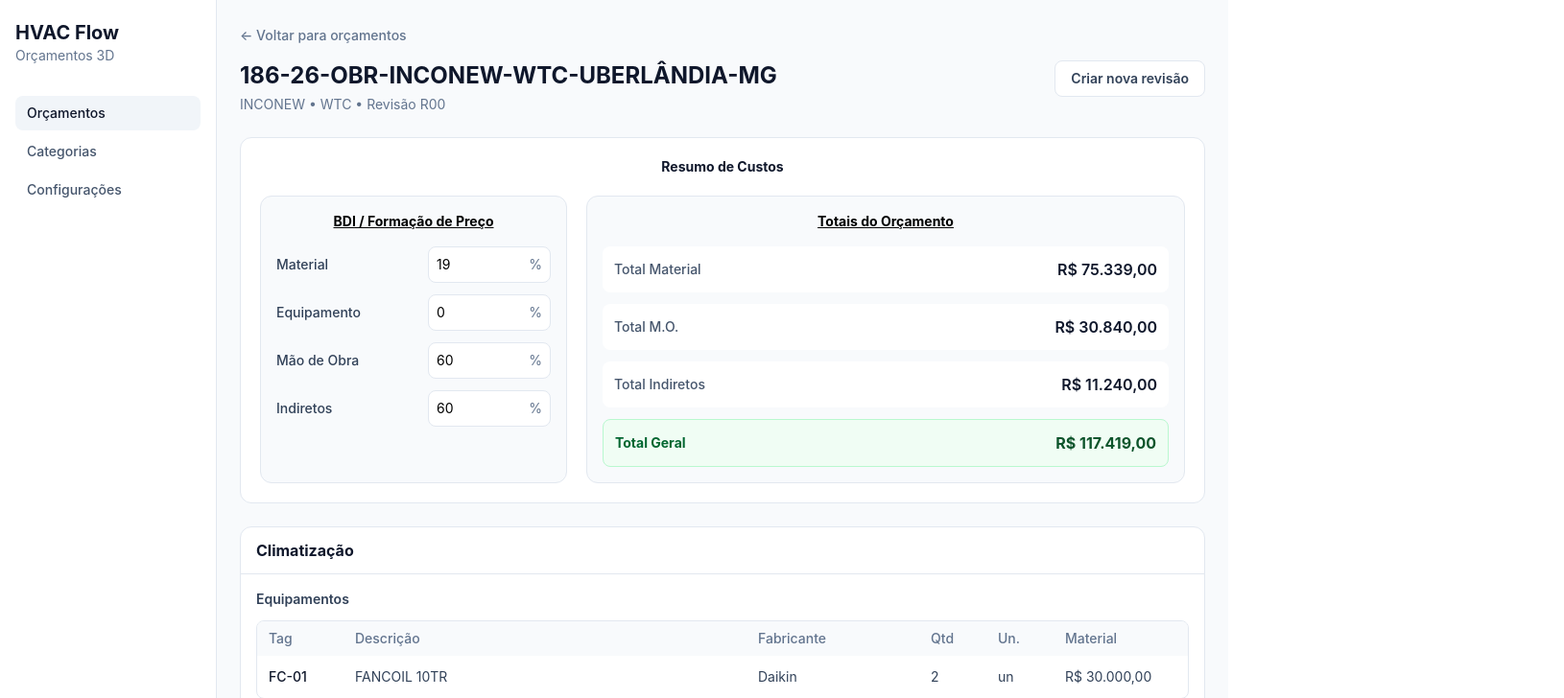
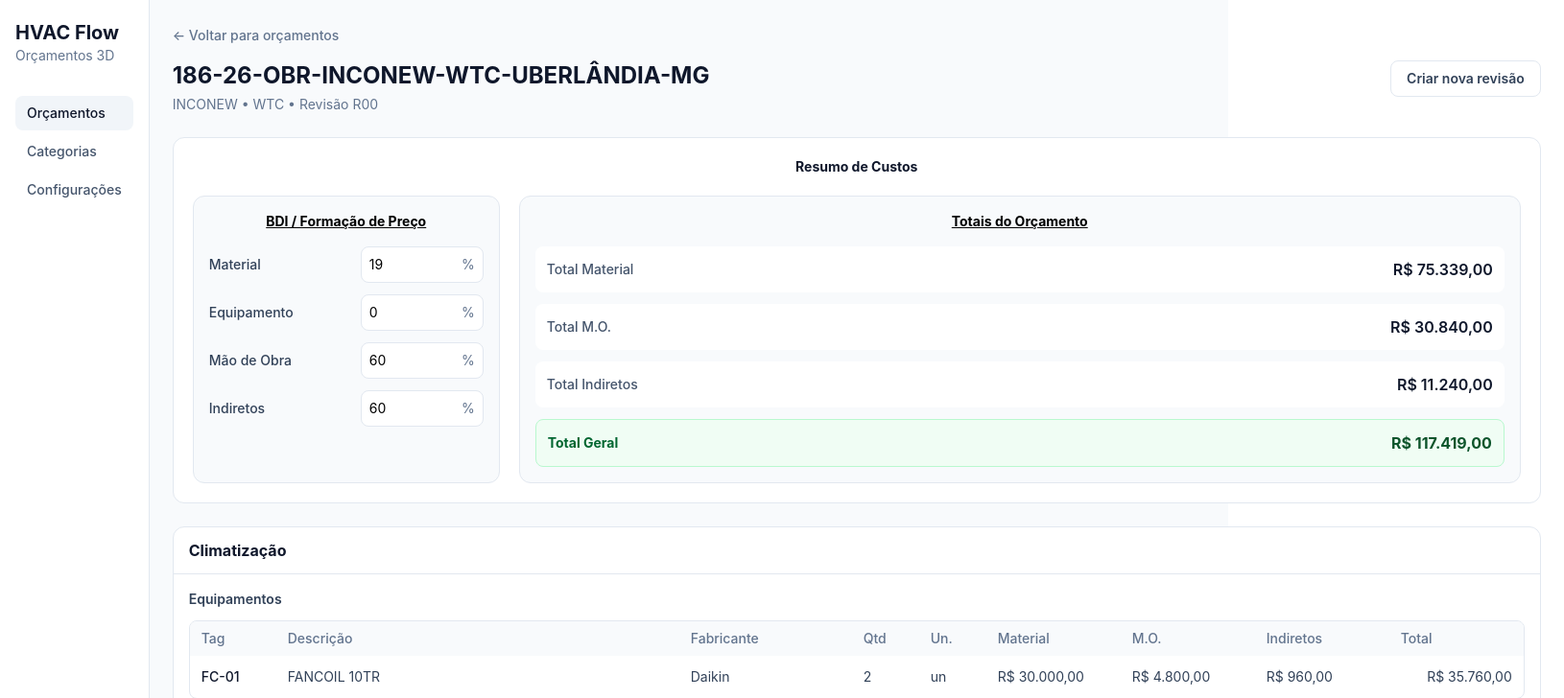
Before and after one commit to olavodario/HVAC-FLOW, a React (Vite) app in the folder frontend/: page / in a window 1280 px wide. Both pictures are taken after a click on the element 768 px from the left and 175 px from the top of the page. Shown: the top 728 px of the page at 96% size, 1630 px wide, since content can reach past the window. Built offline with nearby package versions, Linux system fonts and the light colour scheme.

Commit message:
feat: adjust table layout and alignment for item details in ItensPorCategoria component

```diff
--- a/frontend/src/components/ItensPorCategoria.tsx
+++ b/frontend/src/components/ItensPorCategoria.tsx
@@ -42,16 +42,16 @@ export function ItensPorCategoria({ orcamento }: ItensPorCategoriaProps) {
                         <th className="w-[70px] px-3 py-2 font-medium">Qtd</th>
                         <th className="w-[70px] px-3 py-2 font-medium">Un.</th>
                         <th className="w-[140px] px-3 py-2 font-medium">Material</th>
-                        <th className="px-3 py-2 font-medium">M.O.</th>
-                        <th className="px-3 py-2 font-medium">Indiretos</th>
-                        <th className="px-3 py-2 font-medium">Total</th>
+                        <th className="w-[140px] px-3 py-2 font-medium">M.O.</th>
+                        <th className="w-[140px] px-3 py-2 font-medium">Indiretos</th>
+                        <th className="w-[140px] px-3 py-2 font-medium">Total</th>
                       </tr>
                     </thead>
 
                     <tbody className="divide-y divide-slate-100">
                       {categoria.itens.map((item) => (
                         <tr key={item.id} className="hover:bg-slate-50">
-                          <td className="px-3 py-3 font-medium text-slate-900">
+                          <td className="px-3 py-3 align-top font-medium text-slate-900">
                             {item.tag}
                           </td>
 
@@ -59,19 +59,19 @@ export function ItensPorCategoria({ orcamento }: ItensPorCategoriaProps) {
                             {item.descricao}
                           </td>
 
-                          <td className="px-3 py-3 text-slate-700">
+                          <td className="px-3 py-3 align-top text-slate-700">
                             {item.fabricante}
                           </td>
 
-                          <td className="px-3 py-3 text-slate-700">
+                          <td className="px-3 py-3 align-top text-slate-700">
                             {item.quantidade}
                           </td>
 
-                          <td className="px-3 py-3 text-slate-700">
+                          <td className="px-3 py-3 align-top text-slate-700">
                             {item.unidade}
                           </td>
 
-                          <td className="px-3 py-3 text-slate-700">
+                          <td className="px-3 py-3 align-top text-slate-700">
                             {formatarMoeda(
                               calcularTotalMaterial(
                                 item,
@@ -80,7 +80,7 @@ export function ItensPorCategoria({ orcamento }: ItensPorCategoriaProps) {
                             )}
                           </td>
 
-                          <td className="px-3 py-3 text-slate-700">
+                          <td className="px-3 py-3 align-top text-slate-700">
                             {formatarMoeda(
                               calcularTotalMaoObra(
                                 item,
@@ -89,7 +89,7 @@ export function ItensPorCategoria({ orcamento }: ItensPorCategoriaProps) {
                             )}
                           </td>
 
-                          <td className="px-3 py-3 text-slate-700">
+                          <td className="px-3 py-3 align-top text-slate-700">
                             {formatarMoeda(
                               calcularTotalIndiretos(
                                 item,
@@ -98,7 +98,7 @@ export function ItensPorCategoria({ orcamento }: ItensPorCategoriaProps) {
                             )}
                           </td>
 
-                          <td className="px-3 py-3 font-semibold text-slate-900">
+                          <td className="px-3 py-3 align-top text-right text-slate-700">
                             {formatarMoeda(
                               calcularTotalItem(
                                 item,
```
